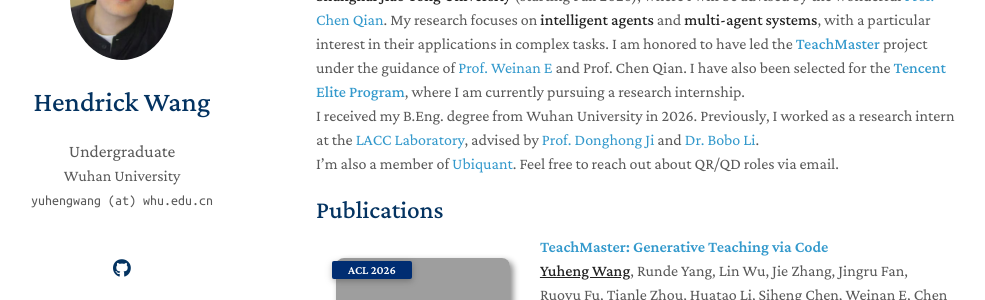
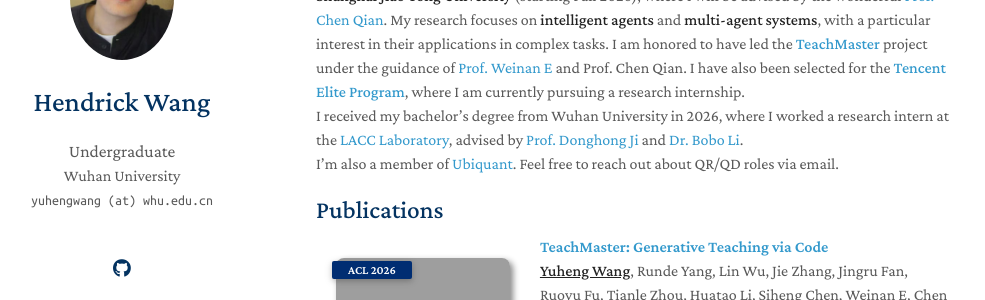
Before and after one commit to hendrick-wang/hendrick-wang.github.io, a Jekyll site: the page built from index.md, in a window 1280 px wide and 900 px high. Shown: the part 149-449 px from the top of the window, without its empty margins (154-1139 px from the left). Built offline with Jekyll 4.4.1, drawn with Linux system fonts in a browser that asks for light colours; a style sheet for code colours, icons or effects is not loaded; grey boxes are pictures that could not be loaded.

Commit message:
bachelor

```diff
--- a/index.md
+++ b/index.md
@@ -5,7 +5,7 @@ layout: homepage
 ## Intro
 
 I'm Yuheng Wang (汪宇恒), an incoming Ph.D. student at the **School of Artificial Intelligence(SAI)**, **Shanghai Jiao Tong University** (starting Fall 2026), where I will be advised by the wonderful [Prof. Chen Qian](https://qianc62.github.io/). My research focuses on **intelligent agents** and **multi-agent systems**, with a particular interest in their applications in complex tasks. I am honored to have led the **[TeachMaster](https://www.teachmaster.cn/)** project under the guidance of [Prof. Weinan E](https://web.math.princeton.edu/~weinan/) and Prof. Chen Qian. I have also been selected for the **[Tencent Elite Program](https://join.qq.com/login.html?state=https%3A%2F%2Fjoin.qq.com%2Fprogress.html)**, where I am currently pursuing a research internship.<br>
-I received my B.Eng. degree from Wuhan University in 2026. Previously, I worked as a research intern at the [LACC Laboratory](http://lacc.whu.edu.cn/), advised by [Prof. Donghong Ji](http://lacc.whu.edu.cn/index.php/home/read/24) and [Dr. Bobo Li](https://www.libobo.site/).
+I received my bachelor’s degree from Wuhan University in 2026, where I worked a research intern at the [LACC Laboratory](http://lacc.whu.edu.cn/), advised by [Prof. Donghong Ji](http://lacc.whu.edu.cn/index.php/home/read/24) and [Dr. Bobo Li](https://www.libobo.site/).
 <br>
 I’m also a member of [Ubiquant](https://www.ubiquant.com/). Feel free to reach out about QR/QD roles via email.
 
```
